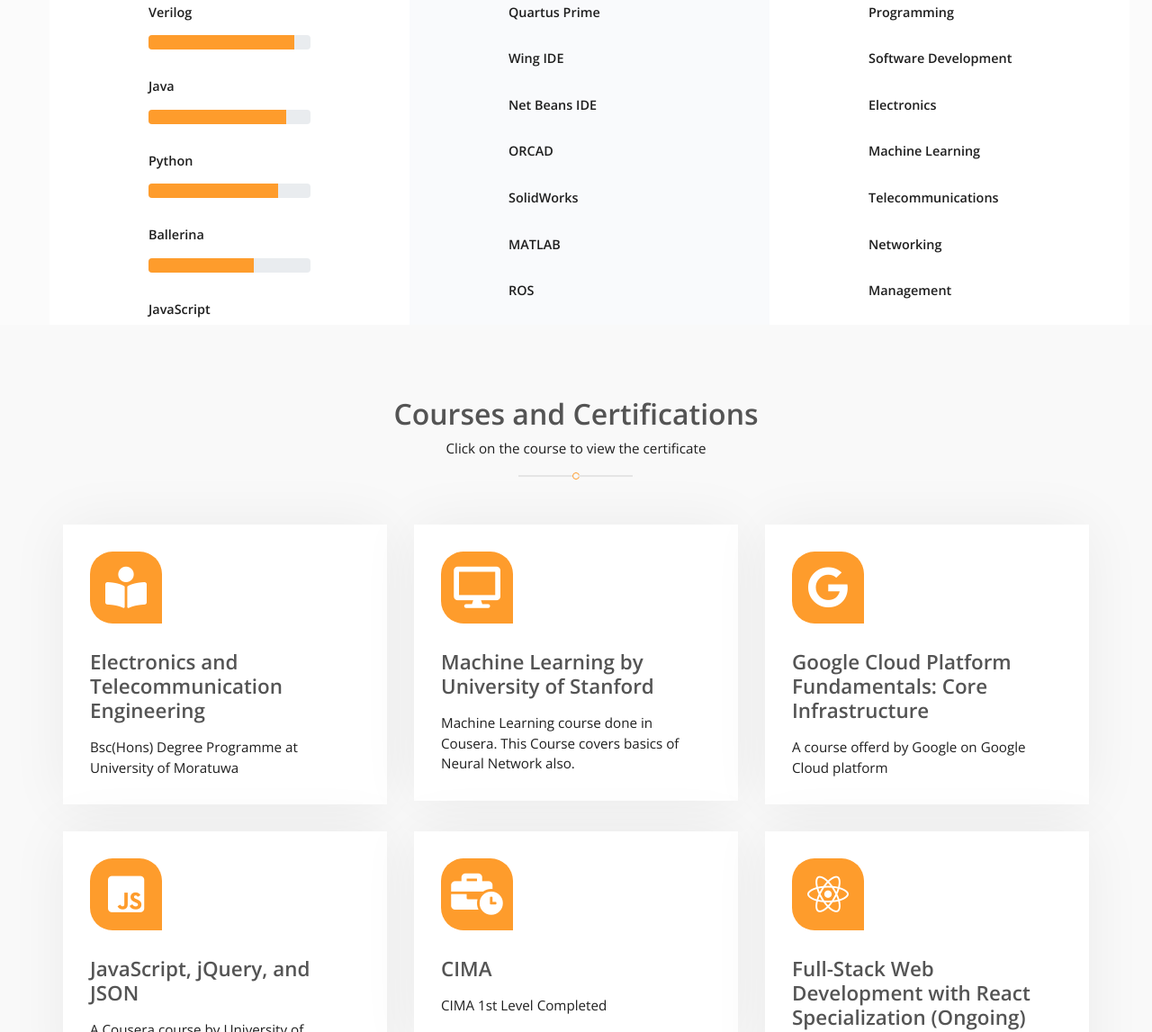
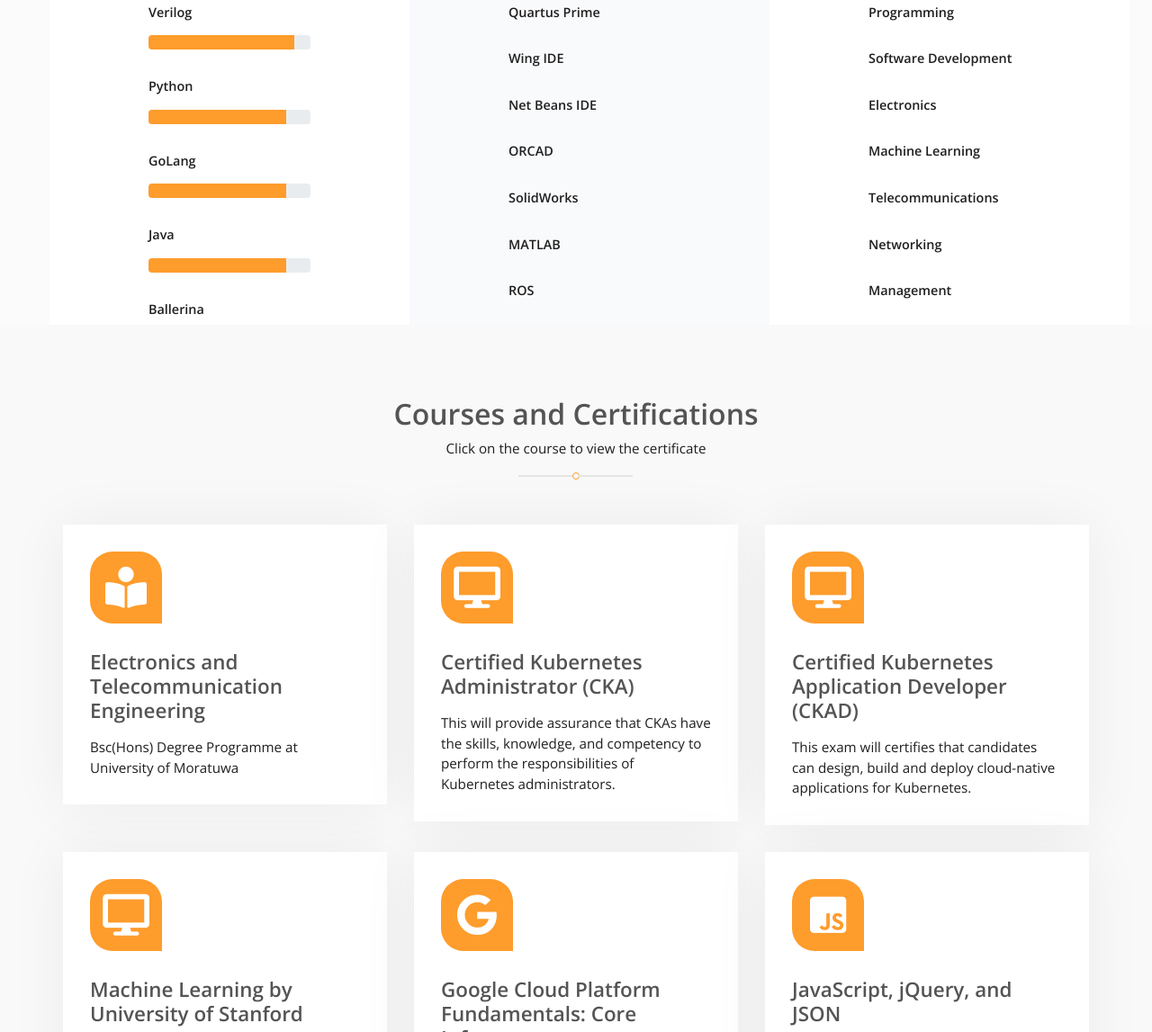
Before and after one commit to shananjana/shananjana.github.io, a plain HTML site: page index.html in a window 1280 px wide. Shown: the part 1735-2882 px from the top of the page at 90% size. Drawn offline with nearby package versions, Linux system fonts and the light colour scheme.

Commit message:
Update index.html

```diff
--- a/index.html
+++ b/index.html
@@ -161,39 +161,45 @@
                                     </div>
                             </li>
                             <li>
+                                <label for="">Python</label>
+                                    <div class="progress">
+                                    <div class="progress-bar bg-warning" role="progressbar" style="width: 85%" aria-valuenow="80" aria-valuemin="0" aria-valuemax="100"></div>
+                                    </div>
+                            </li>
+                            <li>
+                                <label for="">GoLang</label>
+                                    <div class="progress">
+                                    <div class="progress-bar bg-warning" role="progressbar" style="width: 85%" aria-valuenow="80" aria-valuemin="0" aria-valuemax="100"></div>
+                                    </div>
+                            </li>
+                             <li>
                                 <label for="">Java</label>
                                     <div class="progress">
                                     <div class="progress-bar bg-warning" role="progressbar" style="width: 85%" aria-valuenow="85" aria-valuemin="0" aria-valuemax="100"></div>
                                     </div>
                             </li>
                             <li>
-                                <label for="">Python</label>
-                                    <div class="progress">
-                                    <div class="progress-bar bg-warning" role="progressbar" style="width: 80%" aria-valuenow="80" aria-valuemin="0" aria-valuemax="100"></div>
-                                    </div>
-                            </li>
-                            <li>
                                 <label for="">Ballerina</label>
                                     <div class="progress">
-                                    <div class="progress-bar bg-warning" role="progressbar" style="width: 65%" aria-valuenow="65" aria-valuemin="0" aria-valuemax="100"></div>
+                                    <div class="progress-bar bg-warning" role="progressbar" style="width: 75%" aria-valuenow="65" aria-valuemin="0" aria-valuemax="100"></div>
                                     </div>
                             </li>
                             <li>
                                 <label for="">JavaScript</label>
                                     <div class="progress">
-                                    <div class="progress-bar bg-warning" role="progressbar" style="width: 50%" aria-valuenow="50" aria-valuemin="0" aria-valuemax="100"></div>
+                                    <div class="progress-bar bg-warning" role="progressbar" style="width: 70%" aria-valuenow="50" aria-valuemin="0" aria-valuemax="100"></div>
                                     </div>
                             </li>
                             <li>
                                 <label for="">HTML</label>
                                     <div class="progress">
-                                    <div class="progress-bar bg-warning" role="progressbar" style="width: 50%" aria-valuenow="50" aria-valuemin="0" aria-valuemax="100"></div>
+                                    <div class="progress-bar bg-warning" role="progressbar" style="width: 70%" aria-valuenow="50" aria-valuemin="0" aria-valuemax="100"></div>
                                     </div>
                             </li>
                             <li>
                                 <label for="">PHP / MYSQL</label>
                                     <div class="progress">
-                                    <div class="progress-bar bg-warning" role="progressbar" style="width: 50%" aria-valuenow="50" aria-valuemin="0" aria-valuemax="100"></div>
+                                    <div class="progress-bar bg-warning" role="progressbar" style="width: 60%" aria-valuenow="50" aria-valuemin="0" aria-valuemax="100"></div>
                                     </div>
                             </li>
 
@@ -254,6 +260,20 @@
                             <i class="fas fa-book-reader"></i>
                             <a href="http://www.ent.mrt.ac.lk/web3/" target="_blank"><h4>Electronics and Telecommunication Engineering</h4></a>
                             <p>Bsc(Hons) Degree Programme at University of Moratuwa</p>
+                        </div>
+                    </div>
+                     <div class="col-md-4 seric-div">
+                        <div class="service-card">
+                           <i class="fas fa-desktop"></i>
+                           <a href="https://ti-user-certificates.s3.amazonaws.com/e0df7fbf-a057-42af-8a1f-590912be5460/fc73eea7-b3cb-4676-962f-49ebc42b69df-shan-anjana-0cac97d1-a8e8-44a1-a9ff-69d12a32d34b-certificate.pdf" target="_blank"><h4>Certified Kubernetes Administrator (CKA)</h4></a>
+                            <p>This will provide assurance that CKAs have the skills, knowledge, and competency to perform the responsibilities of Kubernetes administrators.</p>
+                        </div>
+                    </div>
+                     <div class="col-md-4 seric-div">
+                        <div class="service-card">
+                           <i class="fas fa-desktop"></i>
+                           <a href="https://ti-user-certificates.s3.amazonaws.com/e0df7fbf-a057-42af-8a1f-590912be5460/fc73eea7-b3cb-4676-962f-49ebc42b69df-shan-anjana-407a4208-7453-40e2-b22a-9f767f4f1525-certificate.pdf" target="_blank"><h4>Certified Kubernetes Application Developer (CKAD)</h4></a>
+                            <p>This exam will certifies that candidates can design, build and deploy cloud-native applications for Kubernetes.</p>
                         </div>
                     </div>
                     <div class="col-md-4 seric-div">
```
